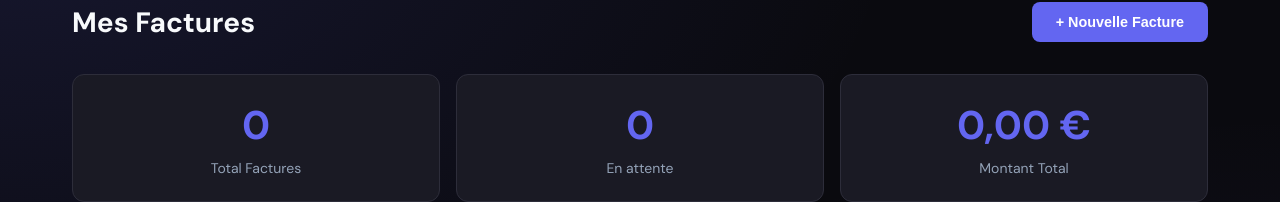
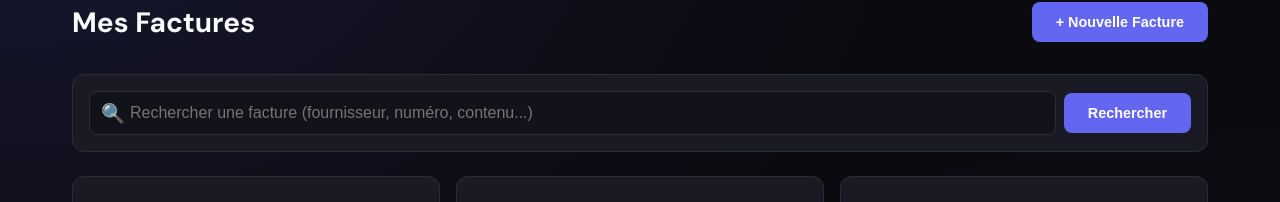
Before and after one commit to ThomasBiget/easyged_full_app, a React (Create React App) app in the folder front/: page / in a window 1280 px wide. Shown: the part 121-323 px from the top of the page. Built offline with nearby package versions, Linux system fonts and the light colour scheme; no server answers; sample sign-in values are in the browser's storage.

Commit message:
Add Solr search bar to Dashboard

```diff
--- a/front/src/api.js
+++ b/front/src/api.js
@@ -53,6 +53,10 @@ export const register = (email, password, name) =>
 export const getInvoices = () =>
   api.get('/invoices');
 
+// Search (Solr)
+export const searchInvoices = (query) =>
+  api.get(`/search?q=${encodeURIComponent(query)}`);
+
 export const getInvoice = (id) =>
   api.get(`/invoices/show?id=${id}`);
 
--- a/front/src/pages/Dashboard.js
+++ b/front/src/pages/Dashboard.js
@@ -1,17 +1,22 @@
 import React, { useState, useEffect } from 'react';
-import { getInvoices, deleteInvoice } from '../api';
+import { getInvoices, deleteInvoice, searchInvoices } from '../api';
 import UploadModal from '../components/UploadModal';
 
 function Dashboard({ onLogout }) {
   const [invoices, setInvoices] = useState([]);
+  const [allInvoices, setAllInvoices] = useState([]);
   const [loading, setLoading] = useState(true);
   const [showUpload, setShowUpload] = useState(false);
+  const [searchQuery, setSearchQuery] = useState('');
+  const [isSearching, setIsSearching] = useState(false);
   const user = JSON.parse(localStorage.getItem('user') || '{}');
 
   const fetchInvoices = async () => {
     try {
       const response = await getInvoices();
-      setInvoices(response.data || []);
+      const data = response.data || [];
+      setInvoices(data);
+      setAllInvoices(data);
     } catch (err) {
       console.error('Erreur:', err);
     } finally {
@@ -22,6 +27,47 @@ function Dashboard({ onLogout }) {
   useEffect(() => {
     fetchInvoices();
   }, []);
+
+  // Recherche Solr
+  const handleSearch = async (e) => {
+    e.preventDefault();
+
+    if (!searchQuery.trim()) {
+      setInvoices(allInvoices);
+      return;
+    }
+
+    setIsSearching(true);
+    try {
+      const response = await searchInvoices(searchQuery);
+      const results = response.data || [];
+
+      // Solr retourne les IDs, on filtre nos factures locales
+      if (results.length > 0) {
+        const resultIds = results.map(r => String(r.id));
+        const filtered = allInvoices.filter(inv => resultIds.includes(String(inv.id)));
+        setInvoices(filtered.length > 0 ? filtered : results);
+      } else {
+        setInvoices([]);
+      }
+    } catch (err) {
+      console.error('Erreur recherche:', err);
+      // Fallback: recherche locale
+      const query = searchQuery.toLowerCase();
+      const filtered = allInvoices.filter(inv =>
+        inv.supplier_name?.toLowerCase().includes(query) ||
+        inv.invoice_number?.toLowerCase().includes(query)
+      );
+      setInvoices(filtered);
+    } finally {
+      setIsSearching(false);
+    }
+  };
+
+  const clearSearch = () => {
+    setSearchQuery('');
+    setInvoices(allInvoices);
+  };
 
   const handleDelete = async (id) => {
     if (window.confirm('Supprimer cette facture ?')) {
@@ -75,6 +121,54 @@ function Dashboard({ onLogout }) {
           <button className="btn btn-primary" onClick={() => setShowUpload(true)}>
             + Nouvelle Facture
           </button>
+        </div>
+
+        {/* Barre de recherche Solr */}
+        <div className="card" style={{ marginBottom: '1.5rem', padding: '1rem' }}>
+          <form onSubmit={handleSearch} style={{ display: 'flex', gap: '0.5rem', alignItems: 'center' }}>
+            <div style={{ position: 'relative', flex: 1 }}>
+              <span style={{ position: 'absolute', left: '12px', top: '50%', transform: 'translateY(-50%)', fontSize: '1.2rem' }}>
+                🔍
+              </span>
+              <input
+                type="text"
+                placeholder="Rechercher une facture (fournisseur, numéro, contenu...)"
+                value={searchQuery}
+                onChange={(e) => setSearchQuery(e.target.value)}
+                style={{
+                  width: '100%',
+                  padding: '0.75rem 0.75rem 0.75rem 2.5rem',
+                  border: '1px solid var(--border)',
+                  borderRadius: '8px',
+                  fontSize: '1rem',
+                  backgroundColor: 'var(--bg-secondary)'
+                }}
+              />
+            </div>
+            <button
+              type="submit"
+              className="btn btn-primary"
+              disabled={isSearching}
+              style={{ whiteSpace: 'nowrap' }}
+            >
+              {isSearching ? '...' : 'Rechercher'}
+            </button>
+            {searchQuery && (
+              <button
+                type="button"
+                className="btn btn-secondary"
+                onClick={clearSearch}
+                style={{ whiteSpace: 'nowrap' }}
+              >
+                Effacer
+              </button>
+            )}
+          </form>
+          {searchQuery && !isSearching && (
+            <p style={{ marginTop: '0.5rem', color: 'var(--text-secondary)', fontSize: '0.9rem' }}>
+              {invoices.length} résultat(s) pour "{searchQuery}"
+            </p>
+          )}
         </div>
 
         <div className="stats-grid">
```
